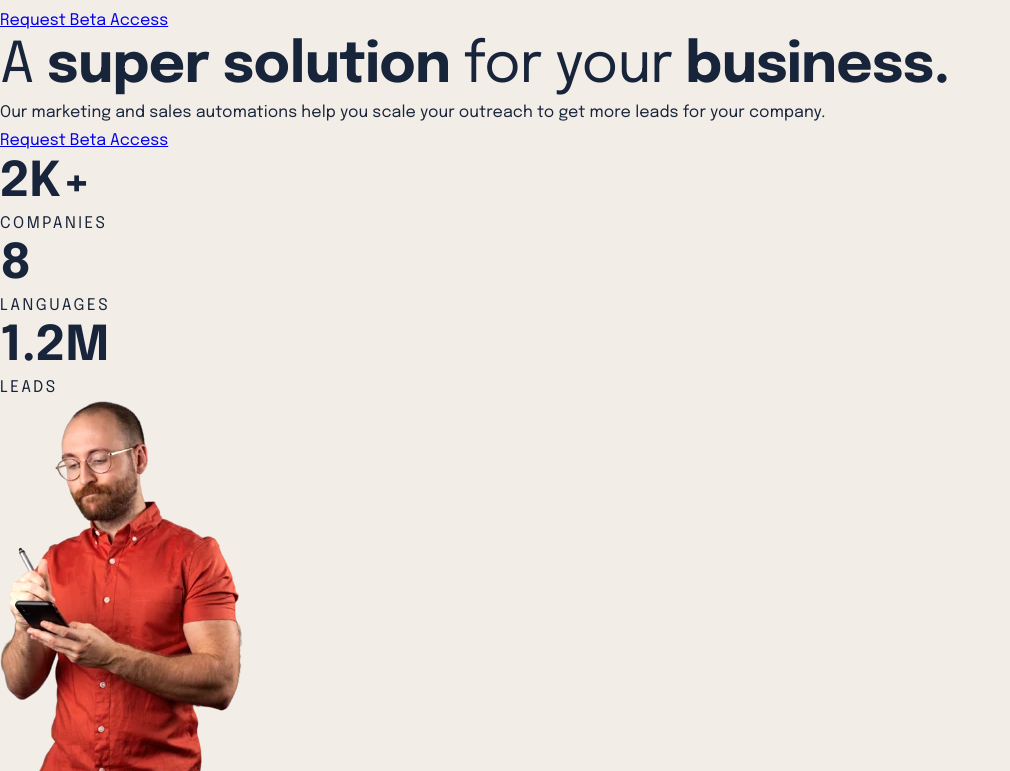
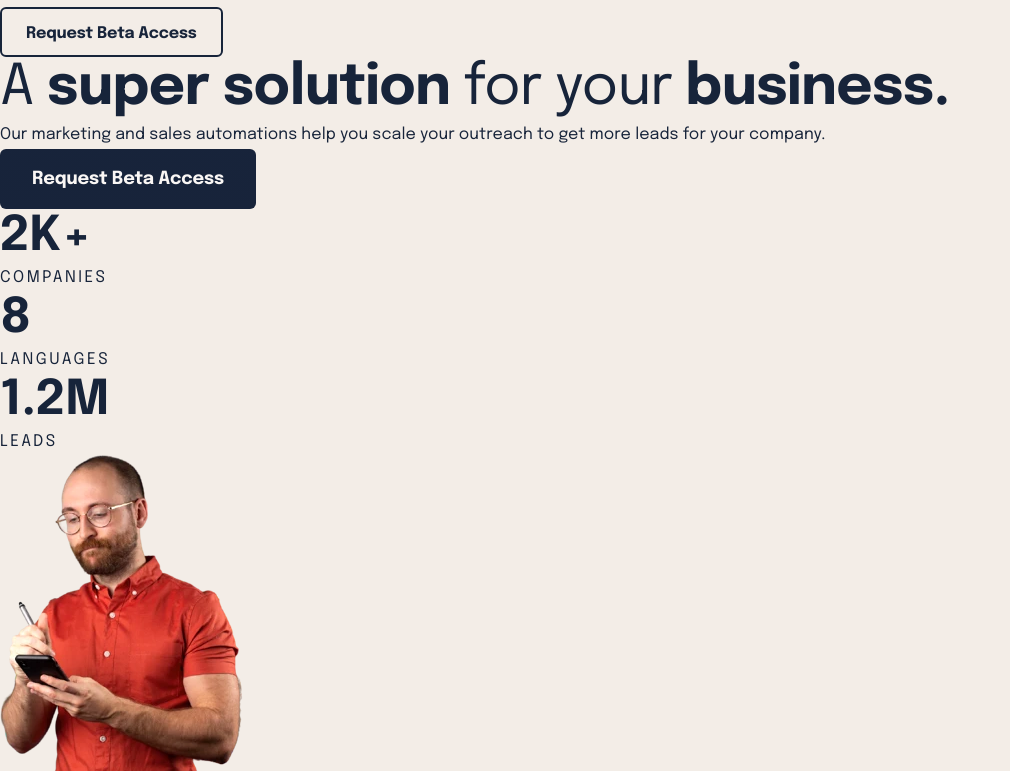
Before and after one commit to razouck/suite-landing-page, a plain HTML site: page index.html in a window 1280 px wide. Shown: the part 29-800 px from the top of the page, without its empty margins (0-1010 px from the left). Drawn offline with Linux system fonts and the light colour scheme.

Commit message:
Add buttons

```diff
--- a/css/index.scss
+++ b/css/index.scss
@@ -43,6 +43,7 @@ body
 h1, h2, h3, h4
 {
 	font-weight : inherit;
+	text-wrap   : balance;
 }
 
 .body
@@ -112,6 +113,63 @@ footer
 }
 
 
+// Utilities --------------------------------------------------------------------
+
+.button
+{
+	display             : inline-block;
+	font-size           : toRem(14);
+	line-height         : ratio(24, 14);
+	font-weight         : bold;
+	letter-spacing      : toRem(-0.14);
+	text-decoration     : none;
+	padding-inline      : toRem(16);
+	padding-block-start : toRem(9);
+	padding-block-end   : toRem(5);
+	color               : inherit;
+	border              : 2px solid;
+	border-radius       : toRem(6);
+	transition          : all 100ms ease-in-out;
+
+	&:active
+	{
+		color            : var(--seasalt);
+		background-color : var(--oxford-blue);
+		border-color     : var(--oxford-blue);
+	}
+}
+
+@property --i
+{
+	syntax        : "<number>";
+	initial-value : 0;
+	inherits      : false;
+
+}
+
+.button.primary
+{
+	--i              : 0;
+	--full           : calc((1 - var(--i)) * 100%);
+	--half           : calc(49% + (1 - var(--i)) * 51%);
+
+	font-size        : toRem(18);
+	line-height      : ratio(32, 18);
+	letter-spacing   : toRem(-0.18);
+	padding-inline   : toRem(32);
+	padding-block    : toRem(14);
+	color            : var(--seasalt);
+	border           : none;
+	background-image : linear-gradient(150deg, var(--oxford-blue) var(--full), var(--medium-slate-blue) var(--full), var(--steel-pink) var(--half), var(--sandy-brown) 100%);
+	transition       : --i 150ms ease-in-out;
+
+	&:active
+	{
+		--i : 1;
+	}
+}
+
+
 // Animation --------------------------------------------------------------------
 
 @media (prefers-reduced-motion : reduce)
@@ -137,6 +195,17 @@ footer
 		font-size      : toRem(56);
 		line-height    : ratio(64, 56);
 		letter-spacing : toRem(-0.78);
+	}
+
+
+	// Utilities ----------------------------------------------------------------
+
+	.button
+	{
+		font-size      : toRem(16);
+		line-height    : ratio(32, 16);
+		letter-spacing : toRem(-0.16);
+		padding-inline : toRem(24);
 	}
 }
 
--- a/index.html
+++ b/index.html
@@ -32,7 +32,7 @@
 	</h1>
 	<p class="body">Our marketing and sales automations help you scale your
 		outreach to get more leads for your company.</p>
-	<a class="button" href="javascript:void(0)">Request Beta Access</a>
+	<a class="button primary" href="javascript:void(0)">Request Beta Access</a>
 
 	<ul>
 		<li>
```
Also changed, not shown: css/index.css, 1 other file.
